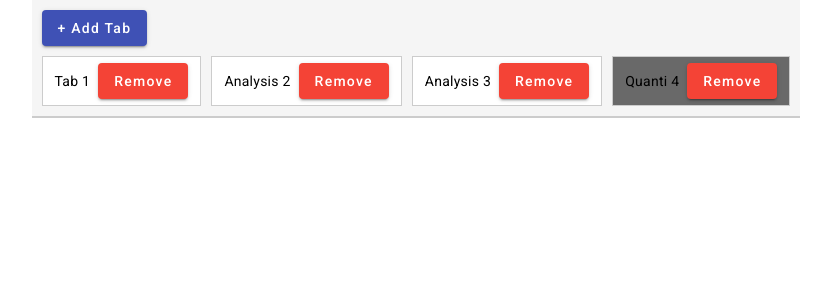
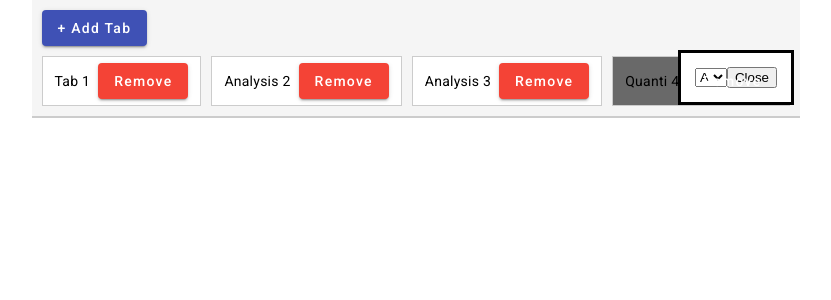
Before and after one commit to Rosu-Andrei/Plate-Selection-POC, an Angular app: page /#/manager in a window 1280 px wide. Shown: the top 300 px of the page, without its empty margins (224-1055 px from the left). Built offline with nearby package versions, Linux system fonts and the light colour scheme.

Commit message:
tab-angular-BrowserView: changed WebContentsView with BrowserView (for broader html coverage) + added a small dialog box.

```diff
--- a/src/app/app-routing.module.ts
+++ b/src/app/app-routing.module.ts
@@ -22,7 +22,6 @@ const routes: Routes = [
 @NgModule({
   imports: [RouterModule.forRoot(routes, {useHash: true})],
   exports: [RouterModule],
-  providers: [{ provide: LocationStrategy, useClass: HashLocationStrategy }]
 })
 export class AppRoutingModule {
 }
--- a/src/app/plate-tabs/plate-tabs.component.css
+++ b/src/app/plate-tabs/plate-tabs.component.css
@@ -29,3 +29,10 @@
 .selected {
   background-color: dimgrey;
 }
+
+dialog {
+  position: fixed;
+  left: 50%;
+  top: 50px;
+
+}
--- a/src/app/plate-tabs/plate-tabs.component.html
+++ b/src/app/plate-tabs/plate-tabs.component.html
@@ -11,6 +11,17 @@
       <button mat-raised-button color="warn" (click)="removeTab(i); $event.stopPropagation()">
         Remove
       </button>
+      <dialog open #dialog>
+        <select>
+          <option>A</option>
+          <option>B</option>
+          <option>C</option>
+          <option>D</option>
+          <option>E</option>
+          <option>F</option>
+        </select>
+        <button (click)="dialog.close()">Close</button>
+      </dialog>
     </div>
   </div>
 </div>
```
Also changed, not shown: main.js (+14 -11 lines).
